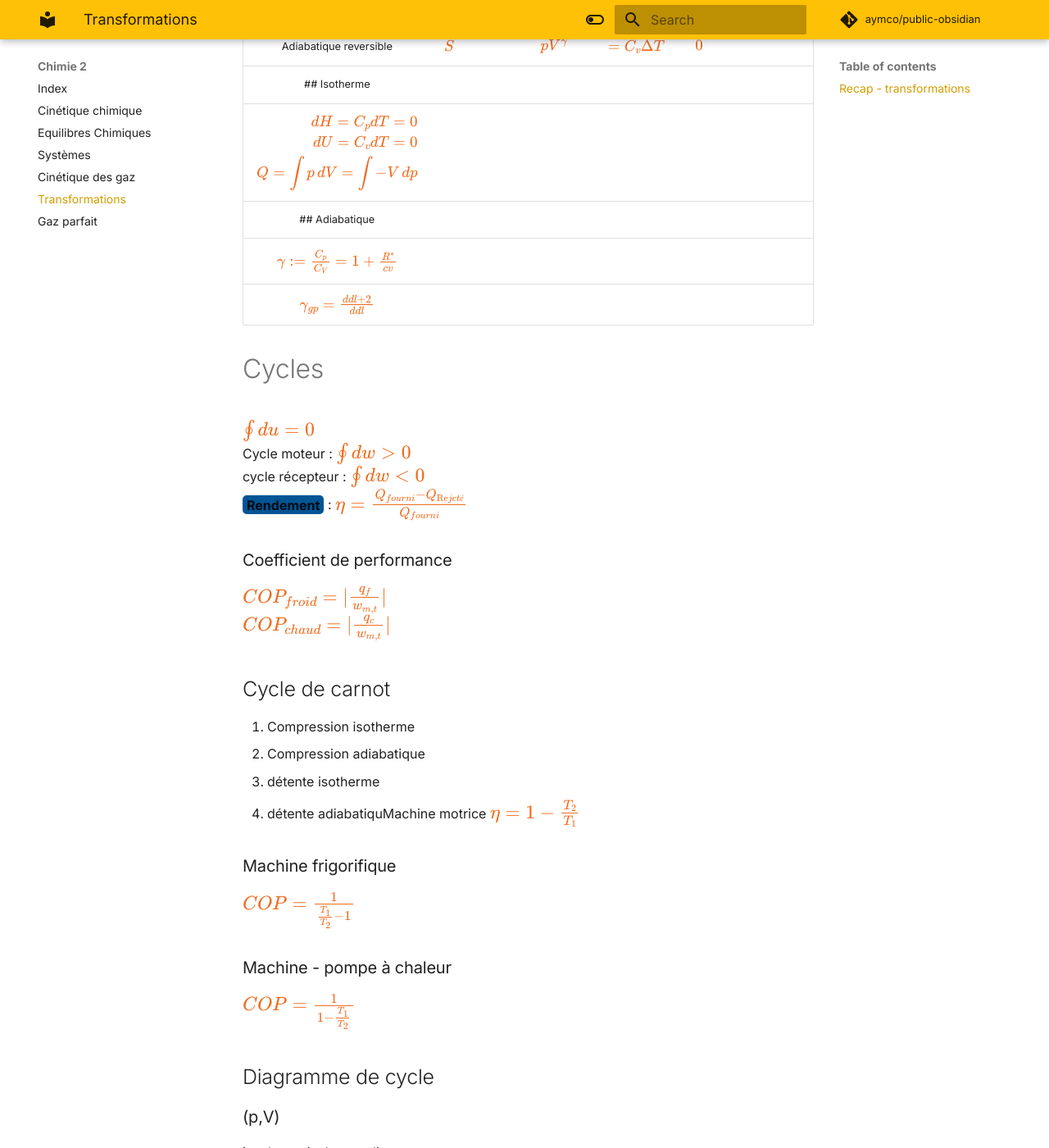
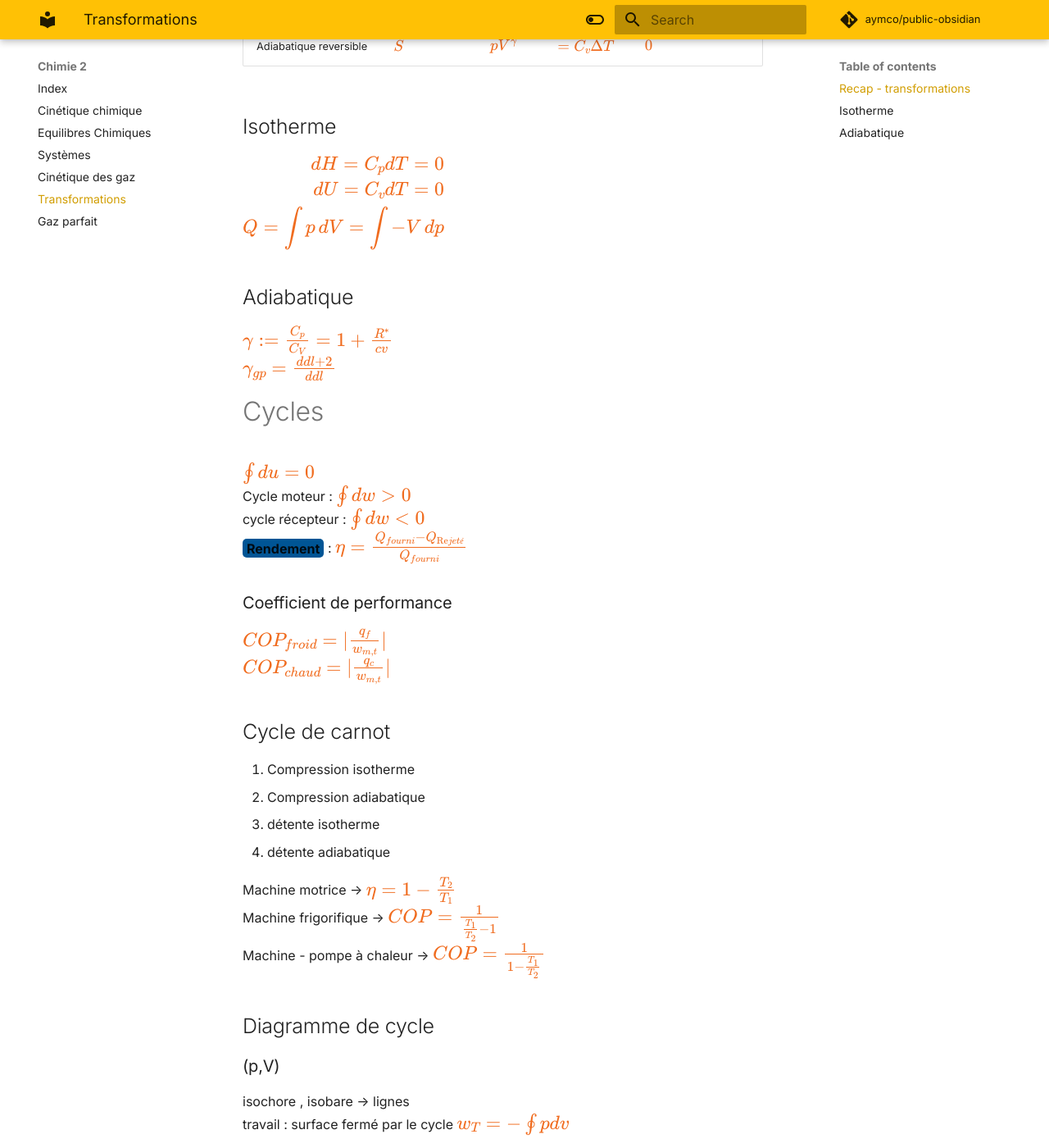
Before and after one commit to Aymco/public-obsidian, an MkDocs documentation site: the page built from docs/Chimie 2/cylcles thermodynamiques.md, in a window 1280 px wide and 1400 px high, scrolled down 424 px. Shown: the whole window at 82% size. Built offline with MkDocs 1.6.1 and Material for MkDocs 9.7.7, drawn with Linux system fonts in a browser that asks for light colours; comment, search, counter and statistics services are not loaded.

Commit message:
aymco Merge #76

```diff
--- a/docs/Chimie 2/cylcles thermodynamiques.md
+++ b/docs/Chimie 2/cylcles thermodynamiques.md
@@ -15,6 +15,7 @@ updated: 2024-01-02
 |        isobare         | $p$ | $V/T$ | $=-p\Delta V$    | $=\Delta H=C_{p}\Delta T$ |
 |        isochore        | $V$ | ${p} /{T}$ | $0$              | $=\Delta U=C_{v}\Delta T$ |
 | Adiabatique reversible | $S$ |         $pV^\gamma$          | $=C_{v}\Delta T$ | $0$                       |
+
 ## Isotherme
 $\begin{align}dH=C_{p}dT=0\\dU=C_{v}dT=0\\Q=\int p \, dV =\int -V \, dp \end{align}$
 ## Adiabatique
@@ -33,12 +34,11 @@ $COP_{chaud}=|\frac{q_{c}}{w_{m,t}}|$
 1. Compression isotherme
 2. Compression adiabatique
 3. détente isotherme
-4. détente adiabatiquMachine motrice $\eta=1-\frac{T_{2}}{T_{1}}$
-### Machine frigorifique
-$COP=\frac{1}{{\frac{T_{1}}{T_{2}}-1}}$
-### Machine - pompe à chaleur
-$COP=\frac{1}{1-\frac{T_{1}}{T_{2}}}$
+4. détente adiabatique
 
+Machine motrice → $\eta=1-\frac{T_{2}}{T_{1}}$
+Machine frigorifique → $COP=\frac{1}{{\frac{T_{1}}{T_{2}}-1}}$
+Machine - pompe à chaleur → $COP=\frac{1}{1-\frac{T_{1}}{T_{2}}}$
 ## Diagramme de cycle
 ### (p,V)
 isochore , isobare → lignes
```
